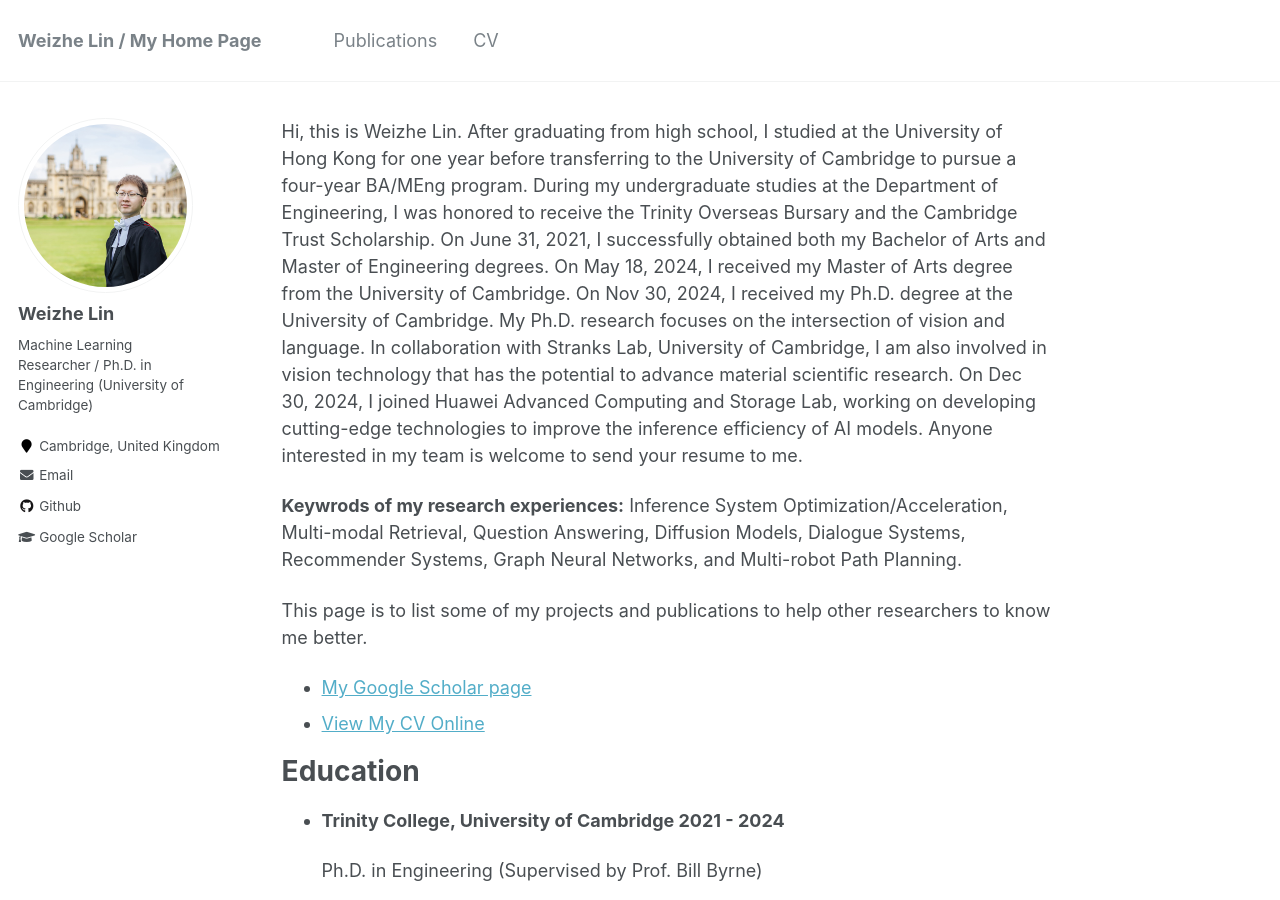
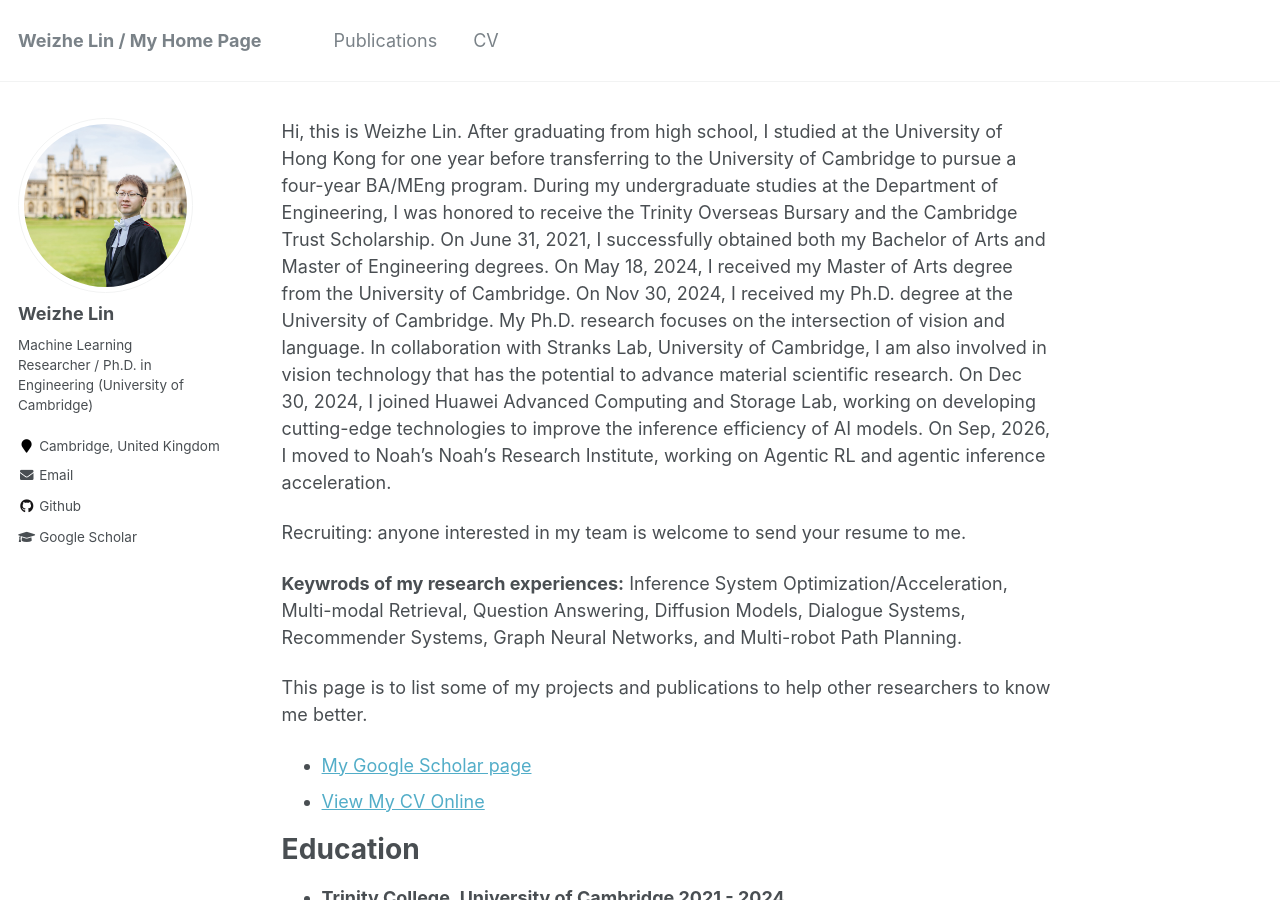
Before and after one commit to LinWeizheDragon/LinWeizheDragon.github.io, a Jekyll site: the page built from index.md, in a window 1280 px wide and 900 px high. Built offline with Jekyll 4.4.1, drawn with Linux system fonts in a browser that asks for light colours; our own code applies the rules of GitHub Pages for plain Markdown files.

Commit message:
Update index.md

```diff
--- a/index.md
+++ b/index.md
@@ -5,7 +5,11 @@ On June 31, 2021, I successfully obtained both my Bachelor of Arts and Master of
 On May 18, 2024, I received my Master of Arts degree from the University of Cambridge.
 On Nov 30, 2024, I received my Ph.D. degree at the University of Cambridge. My Ph.D. research focuses on the intersection of vision and language.
 In collaboration with Stranks Lab, University of Cambridge, I am also involved in vision technology that has the potential to advance material scientific research.
-On Dec 30, 2024, I joined Huawei Advanced Computing and Storage Lab, working on developing cutting-edge technologies to improve the inference efficiency of AI models. Anyone interested in my team is welcome to send your resume to me.
+On Dec 30, 2024, I joined Huawei Advanced Computing and Storage Lab, working on developing cutting-edge technologies to improve the inference efficiency of AI models.
+On Sep, 2026, I moved to Noah's Noah's Research Institute, working on Agentic RL and agentic inference acceleration.
+
+Recruiting: anyone interested in my team is welcome to send your resume to me.
+
 
 **Keywrods of my research experiences:** Inference System Optimization/Acceleration, Multi-modal Retrieval, Question Answering, Diffusion Models, Dialogue Systems, Recommender Systems, Graph Neural Networks, and Multi-robot Path Planning.
 
```
